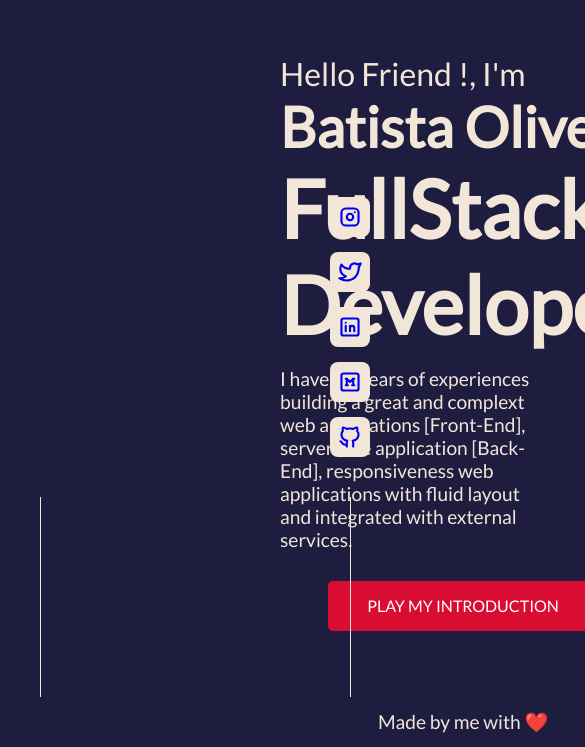
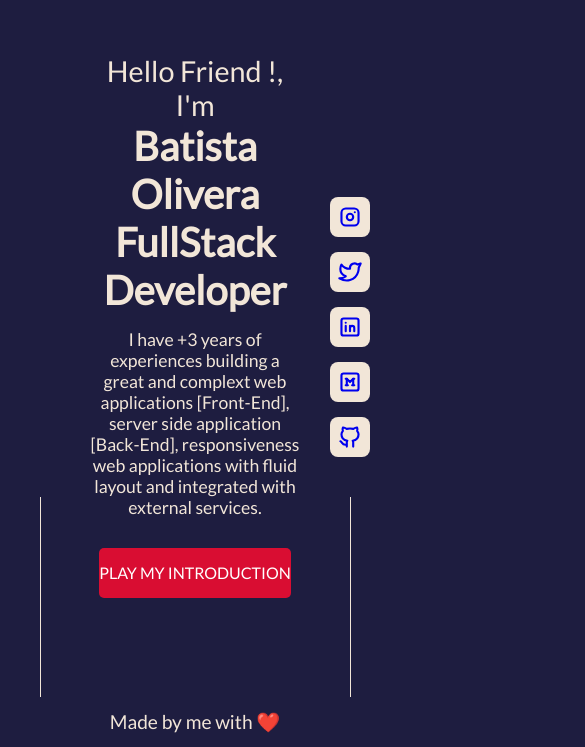
Before and after one commit to BatistaTony/batista-dev, a React (Create React App) app: page / in a window 390 px wide. Shown: the part 147-894 px from the top of the page, 585 px wide, since content can reach past the window. Built offline with nearby package versions, Linux system fonts and the light colour scheme.

Commit message:
feat: hero responsiveness

```diff
--- a/src/components/layout/styles.ts
+++ b/src/components/layout/styles.ts
@@ -50,6 +50,21 @@ export const LayoutContainer = styled.div`
     padding-left: 200px;
     padding-right: 200px;
     padding-bottom: 30px;
+
+    @media (max-width: 1300px) {
+      padding-left: 100px;
+      padding-right: 100px;
+    }
+
+    @media (max-width: 1100px) {
+      padding-left: 50px;
+      padding-right: 50px;
+    }
+
+    @media (max-width: 805px) {
+      padding-left: 10px;
+      padding-right: 10px;
+    }
   }
 
   .right-side-bar {
--- a/src/components/section/Hero/styles.ts
+++ b/src/components/section/Hero/styles.ts
@@ -7,21 +7,69 @@ export const HeroContainer = styled.div`
   min-height: 100%;
 `;
 
-export const InfoContainer = styled.div``;
+export const InfoContainer = styled.div`
+  @media (max-width: 805px) {
+    display: flex;
+    flex-direction: column;
+    align-items: center;
+    justify-content: center;
+  }
+`;
 
 export const GreetingsText = styled.p`
   font-size: 2rem;
   color: ${(props) => props.theme.colors.primaryWhite};
+
+  @media (max-width: 1000px) {
+    font-size: 1.8rem;
+  }
+
+  @media (max-width: 805px) {
+    width: 100%;
+    text-align: center;
+  }
 `;
 
 export const DevName = styled.h1`
   font-size: 3.5rem;
   color: ${(props) => props.theme.colors.primaryWhite};
+
+  @media (max-width: 1000px) {
+    font-size: 3.2rem;
+  }
+
+  @media (max-width: 805px) {
+    width: 100%;
+    text-align: center;
+    font-size: 2.5rem;
+  }
 `;
 
 export const DevRole = styled.h1`
   font-size: 5rem;
   color: ${(props) => props.theme.colors.primaryWhite};
+
+  @media (max-width: 1000px) {
+    font-size: 4.5rem;
+  }
+
+  @media (max-width: 935px) {
+    font-size: 4rem;
+  }
+
+  @media (max-width: 850px) {
+    font-size: 3.7rem;
+  }
+
+  @media (max-width: 805px) {
+    width: 100%;
+    text-align: center;
+    font-size: 3rem;
+  }
+
+  @media (max-width: 805px) {
+    font-size: 2.5rem;
+  }
 `;
 
 export const HeroText = styled.p`
@@ -29,6 +77,16 @@ export const HeroText = styled.p`
   color: ${(props) => props.theme.colors.primaryWhite};
   margin-top: 15px;
   width: 70%;
+
+  @media (max-width: 1000px) {
+    width: 85%;
+  }
+
+  @media (max-width: 805px) {
+    width: 100%;
+    text-align: center;
+    font-size: 1.1rem;
+  }
 `;
 
 export const HeroButton = styled.button`
```
